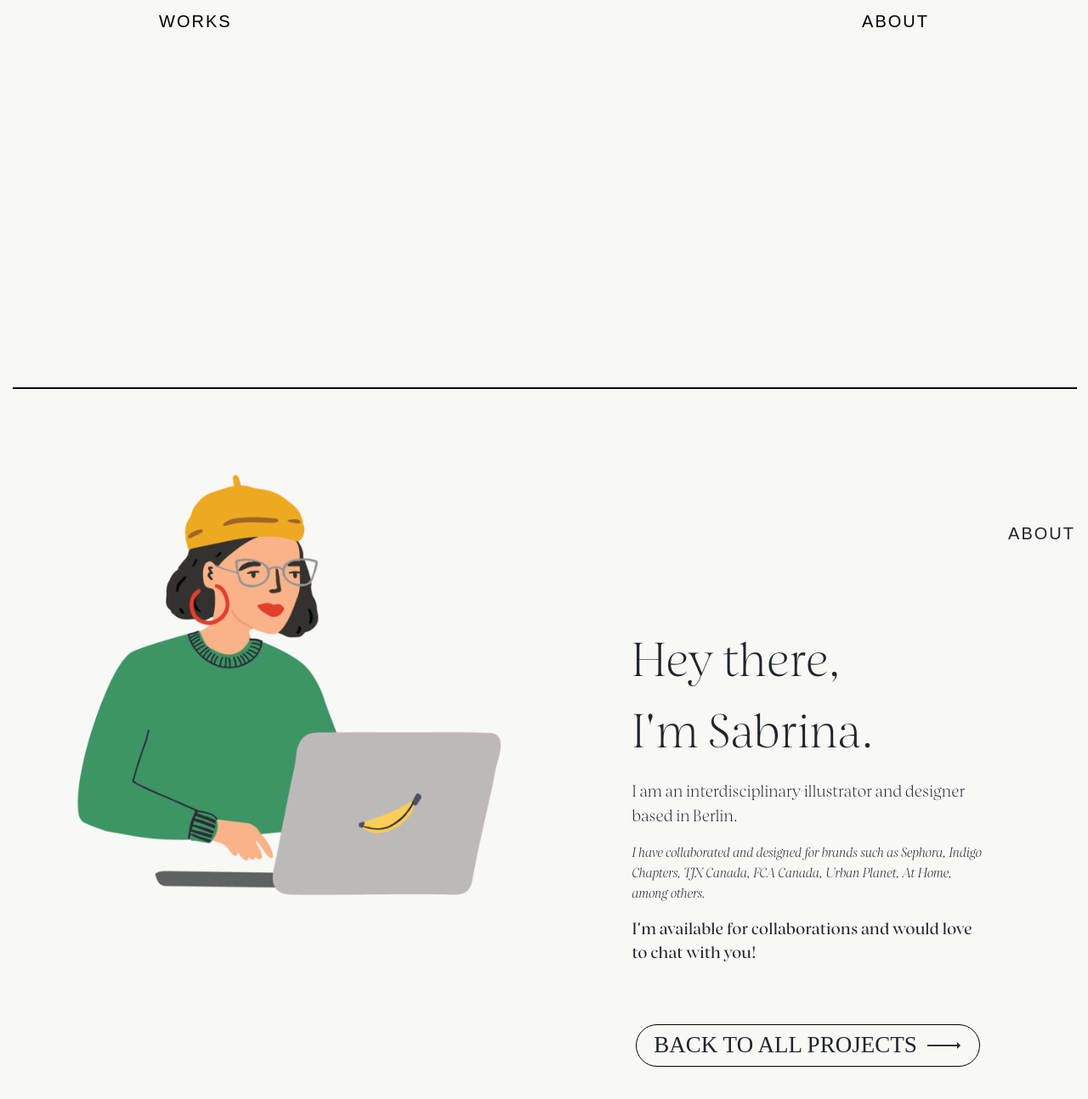
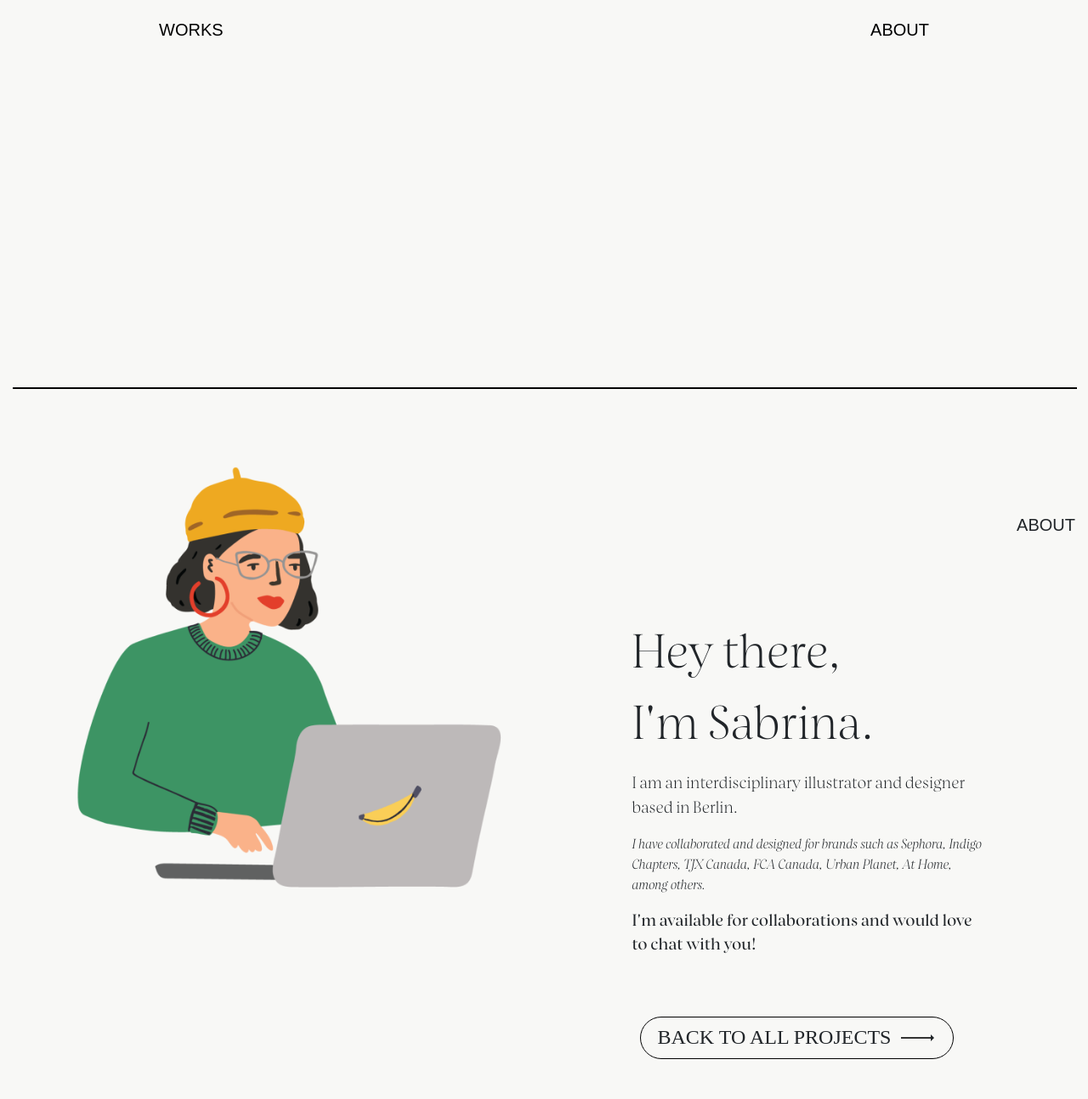
Before and after one commit to iurzaiz/sabrina-llorente-web-v2, a plain HTML site: page pages/about/about.html in a window 1280 px wide. Shown: the part 380-1674 px from the top of the page at 85% size. Drawn offline with nearby package versions, Linux system fonts and the light colour scheme; a web font is replaced by a local one.

Commit message:
some fixes

```diff
--- a/pages/about/about.html
+++ b/pages/about/about.html
@@ -41,7 +41,7 @@
         </div>
     <div class="row no-gutters contenedor" >
         <div class="img col-md-6 my-auto">
-            <img src="./img/image.png" width="100%" alt="" style="margin-top: -400px;">
+            <img src="./img/image.png" width="100%" alt="" style="margin-top: -400px; opacity: 0; transition: opacity 1s ease-in-out;" class="delayed-image">
         </div>
         <div class="info col-md-4 my-auto mx-auto">
             <p class="presentacion">
@@ -53,10 +53,10 @@
             <p class="descripcion3">I'm available for collaborations and would love to chat with you!</p>
 
             <div class="row">
-                <div class="col-12 my-auto mx-auto" style="display: flex; justify-content: center;">
+                <div class="col-12 my-auto" style="padding-left: 0; margin-left: 0;">
                     <!-- button back -->
                     <a href="../../index.html#projects" class="backToProjects text-decoration-none text-reset">
-                        <div class="primary-button" bis_skin_checked="1">
+                        <div class="primary-button" bis_skin_checked="1" style="margin-left: 0;">
                             <input type="submit" data-wait="Please wait..." class="back-btn w-button" value="BACK TO ALL PROJECTS">
                             <div class="button-arrow" bis_skin_checked="1">
                                 <div class="button-arrow-line" bis_skin_checked="1">
@@ -77,6 +77,11 @@
         $(window).on("load", function() {
             // Animate loader off screen
             $("#loader").fadeOut("slow");
+
+            // Show the image after 1 second
+            setTimeout(function() {
+                $(".delayed-image").css("opacity", "1");
+            }, 1000);
         });
 
         function adjustLayout() {
--- a/pages/sharedstyles.css
+++ b/pages/sharedstyles.css
@@ -111,6 +111,7 @@
     display: inline-flex; /* Ensures the button only takes up as much space as needed */
     max-width: fit-content; /* Prevents the button from expanding to full width */
     width: fit-content;
+    transition: all 0.3s ease; /* Add transition for smooth effect */
 }
 .button-arrow {
     z-index: 2;
@@ -118,11 +119,13 @@
     padding-left: 12px;
     display: flex;
     position: relative;
+    transition: all 0.3s ease; /* Add transition for smooth effect */
 }
 .button-arrow-line {
     background-color: #323232;
     width: 35px;
     height: 2px;
+    transition: width 0.3s ease; /* Add transition for smooth width change */
 }
 .arrow-tip {
     width: 8px;
@@ -142,7 +145,8 @@
     padding: 5px 0px;
     font-family: 'Museo Sans Rounded' !important;
     font-weight: 250;
-    font-size: 27px;
+    font-size: 24px; /* Reduced from 27px (10% smaller) */
+    transition: all 0.3s ease; /* Add transition for smooth effect */
 }
 
 .backToProjects {
@@ -200,3 +204,16 @@
         font-size: 17px;
     }
 }
+
+/* Add hover effects */
+.primary-button:hover .button-arrow-line {
+    width: 50px; /* Increase width on hover */
+}
+
+.primary-button:hover .button-arrow {
+    padding-left: 18px; /* Increase padding to move arrow right */
+}
+
+.primary-button:hover {
+    padding-right: 25px; /* Optional: adjust right padding to balance the button */
+}
--- a/styles.css
+++ b/styles.css
@@ -101,7 +101,7 @@ h4{
 .underlogo-works{
 	font-family: 'Museo Sans Rounded', sans-serif;
     font-size: 20px;
-    letter-spacing: 2px;
+    letter-spacing: 0px;
     text-transform: uppercase;
     font-weight: 300;
     margin: 0;
@@ -115,7 +115,7 @@ h4{
 	margin: 0px 47px;
 	font-family: 'Museo Sans Rounded', sans-serif;
     font-size: 20px;
-    letter-spacing: 2px;
+    letter-spacing: 0px;
     text-transform: uppercase;
     font-weight: 300;
     margin-bottom: 40px;
@@ -156,6 +156,7 @@ h4{
 	flex-wrap: wrap;
 	justify-content: space-between;
 	margin: 0px 47px;
+	margin-bottom: -10px;
 }
 
 
@@ -336,3 +337,14 @@ h4{
 		font-size: 12px;
 	}
 }
+
+/* Add smooth scrolling behavior to the entire document */
+html {
+  scroll-behavior: smooth;
+}
+
+/* You can also add a specific transition time if needed */
+html {
+  scroll-behavior: smooth;
+  scroll-padding-top: 20px; /* Optional: adds some padding at the top when scrolling to an element */
+}
```
Also changed, not shown: index.html (+28 -28 lines).
